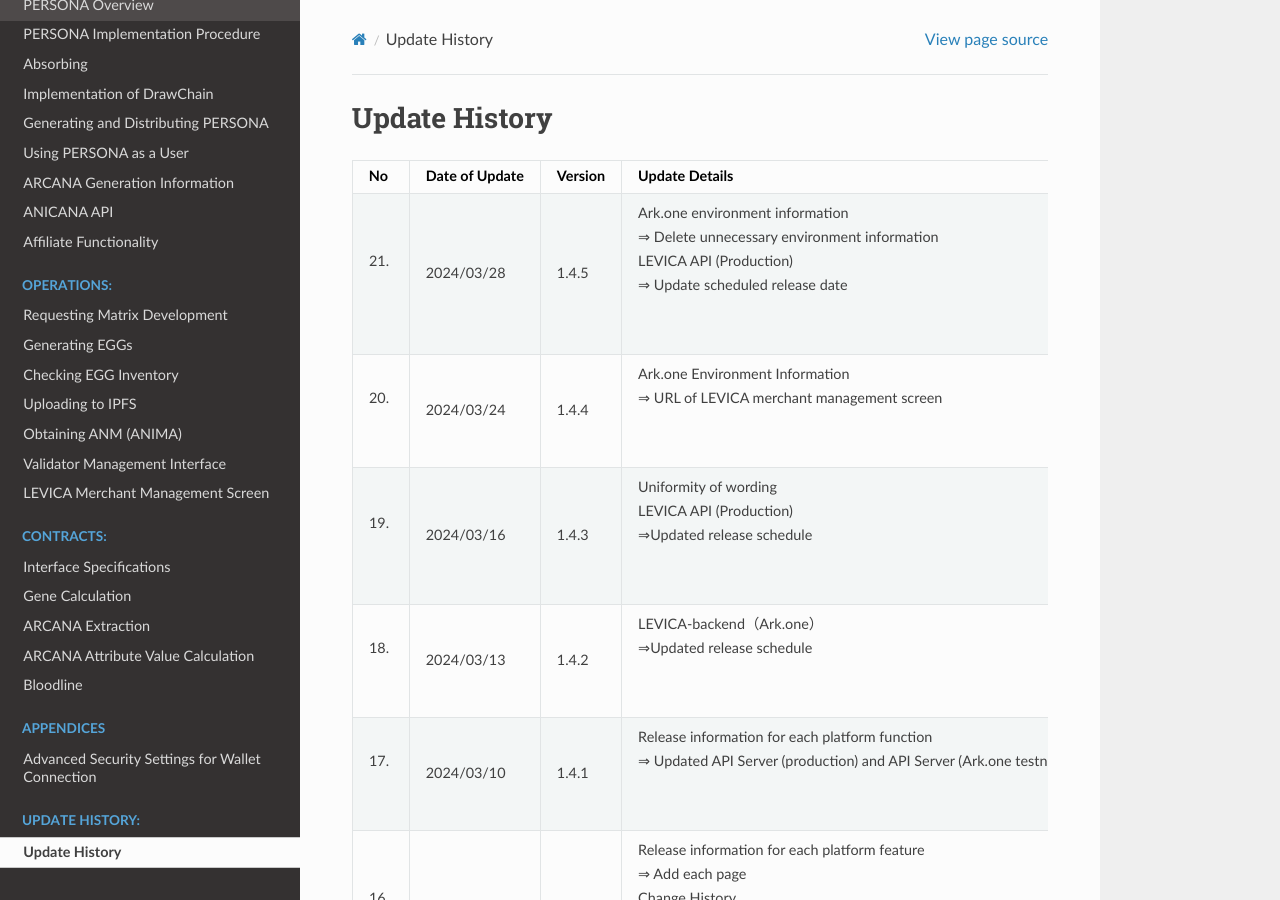
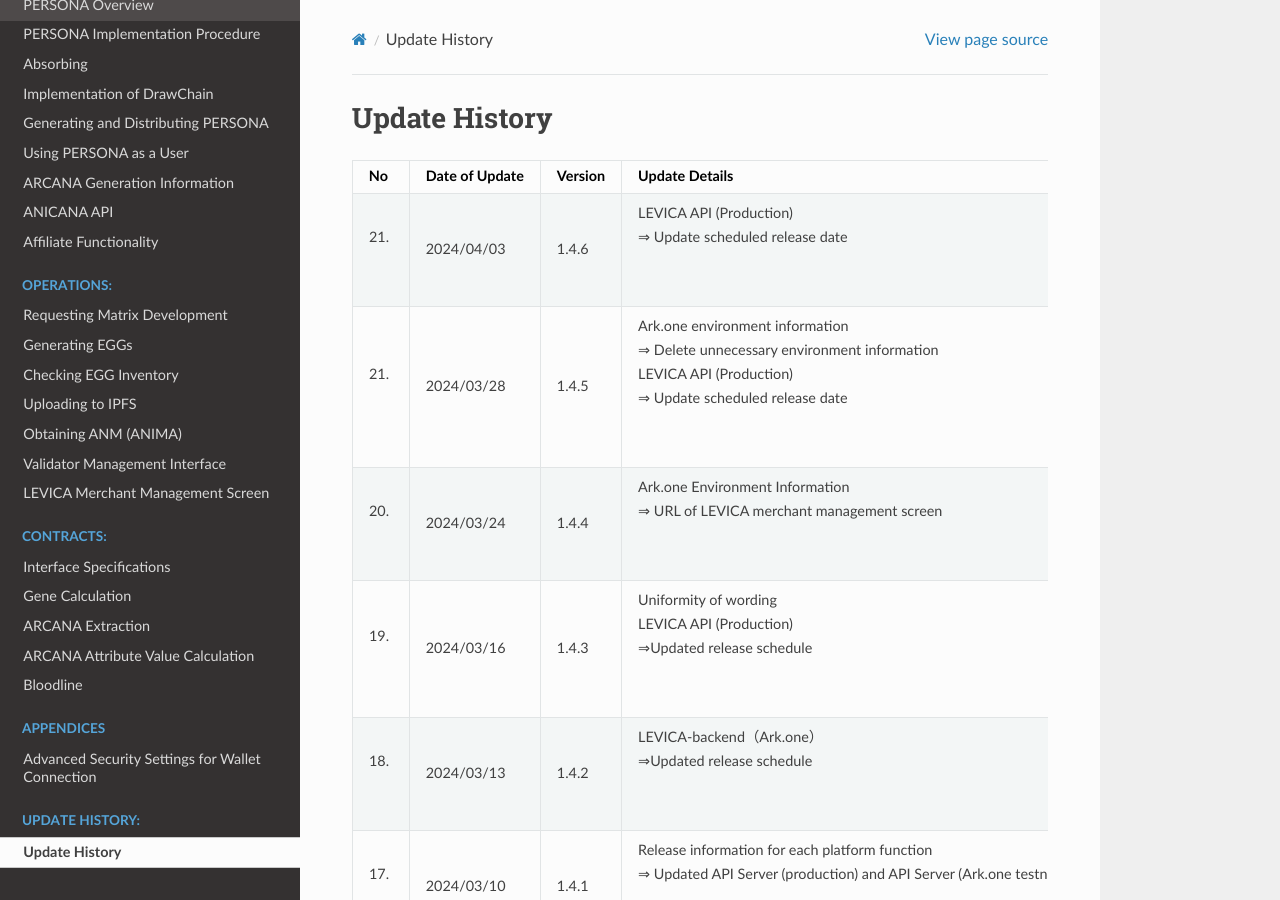
Before and after one commit to Orange-Code-Project/anicana-docs-en, a Sphinx documentation site: the page built from source/change-history/change-history.rst, in a window 1280 px wide and 900 px high. Built offline with Sphinx 7.4.7 and the Read the Docs theme 2.0.0, drawn with Linux system fonts in a browser that asks for light colours.

Commit message:
update
LEVICA API (Production)
⇒ Update scheduled release date

```diff
--- a/source/change-history/change-history.rst
+++ b/source/change-history/change-history.rst
@@ -7,6 +7,9 @@
     :align: center
 
     "No", "Date of Update", "Version", "Update Details"
+    "21.", "2024/04/03", "1.4.6","| LEVICA API (Production)
+    | ⇒ Update scheduled release date
+    | 　"
     "21.", "2024/03/28", "1.4.5","| Ark.one environment information
     | ⇒ Delete unnecessary environment information
     | LEVICA API (Production)
--- a/source/release/levica-backend-main.rst
+++ b/source/release/levica-backend-main.rst
@@ -10,7 +10,7 @@
     :align: center
 
     "No", "Version", "Release Date", "Release Notes"
-    "2.", "1.3.0", "2024/04/04 (planned)", "| <New Feature>
+    "2.", "1.3.0", "2024/04/08 (planned)", "| <New Feature>
     | LEVICA merchant management screen will be released.
     | User payment history for merchants and payment information from LEVICA to merchants can be viewed.
     | Also, a portion of the user payment is not reimbursed by bank transfer,
--- a/source/release/updated-info.rst
+++ b/source/release/updated-info.rst
@@ -11,7 +11,7 @@
     "No", "Date Updated", "Contents"
     "1.", "", ":doc:`LEVICA-app（Production） </release/levica-app-main>` "
     "2.", "", ":doc:`LEVICA-app（Ark.one） </release/levica-app-test>` "
-    "3.", "2024/03/28", ":doc:`LEVICA API（Production） </release/levica-backend-main>` "
+    "3.", "2024/04/03", ":doc:`LEVICA API（Production） </release/levica-backend-main>` "
     "4.", "2024/03/13", ":doc:`LEVICA API（Ark.one） </release/levica-backend-test>` "
     "5.", "", ":doc:`ARCANA Generation API（Production） </release/arcana-generator-main>` "
     "6.", "", ":doc:`ARCANA Generation API（Ark.one） </release/arcana-generator-test>` "
```
